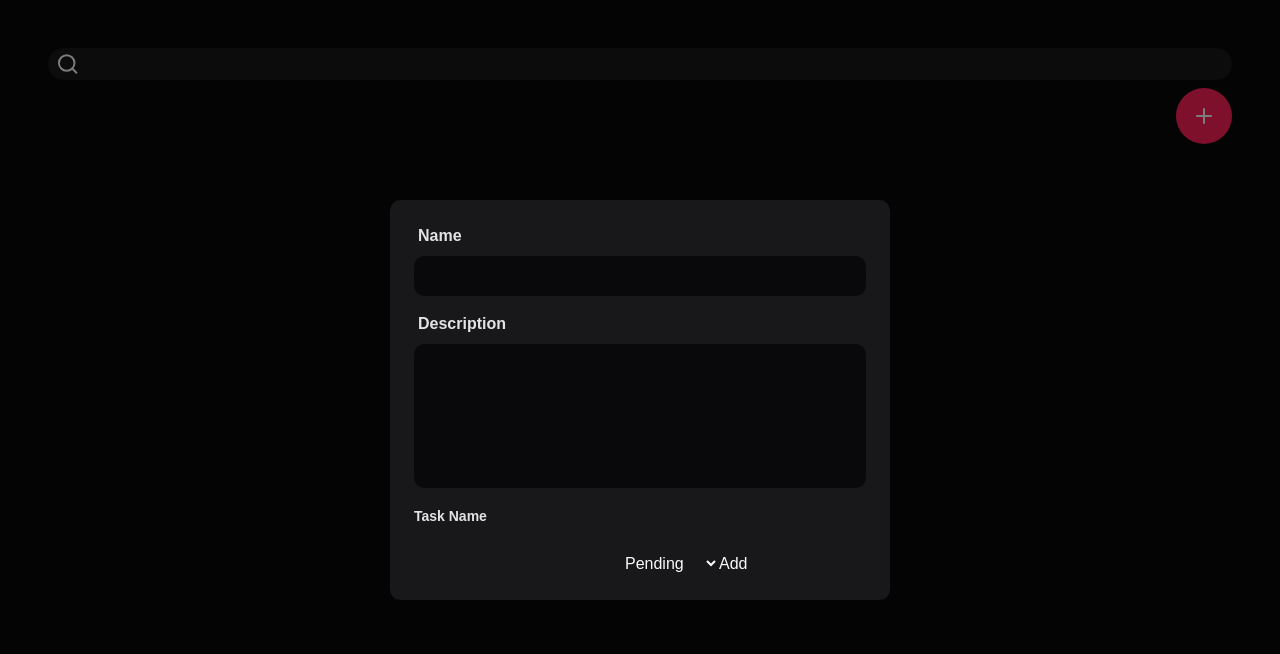
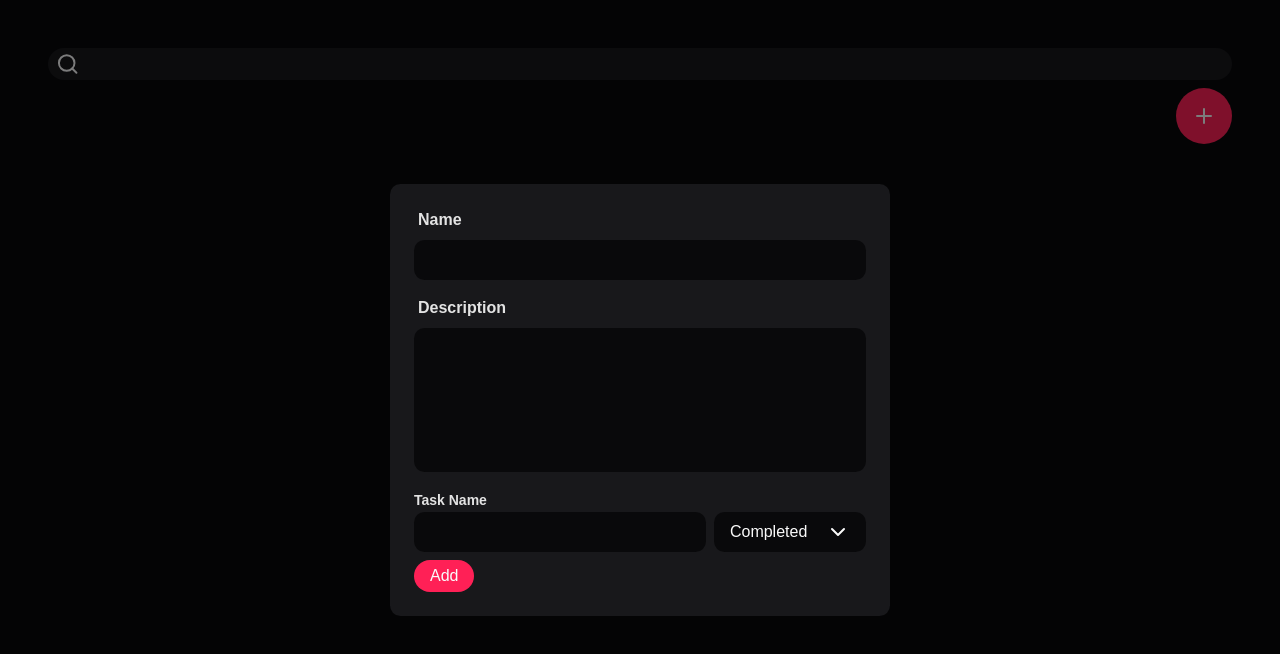
Before and after one commit to Scorpion963/notes, a Next.js app: page / in a window 1280 px wide. Both pictures are taken after a click on the button 1204 px from the left and 116 px from the top of the page. Shown: the top 654 px of the page. Built offline with nearby package versions, Linux system fonts and the light colour scheme.

Commit message:
updated the form

```diff
--- a/package.json
+++ b/package.json
@@ -12,6 +12,7 @@
     "@hookform/resolvers": "^5.2.2",
     "clsx": "^2.1.1",
     "drizzle-orm": "^0.44.7",
+    "framer-motion": "^12.23.25",
     "lucide-react": "^0.555.0",
     "next": "16.0.3",
     "pg": "^8.16.3",
--- a/src/components/AddNoteForm.tsx
+++ b/src/components/AddNoteForm.tsx
@@ -7,6 +7,8 @@ import Input from "./ui/Input";
 import Label from "./ui/Label";
 import TextArea from "./ui/TextArea";
 import Select from "./ui/Select";
+import Button from "./ui/Button";
+import { Plus } from "lucide-react";
 
 const TaskSchema = z.object({
   name: z.string().min(1),
@@ -102,26 +104,36 @@ export default function AddNoteForm() {
 
       <div>
         <Label className="text-sm">Task Name</Label>
-
+        <div className="flex flex-col gap-2">
+          <div className="flex items-center gap-2">
+            <Controller
+              name="addTask.name"
+              control={control}
+              defaultValue={""}
+              render={({ field: { onChange, value } }) => (
+                <Input onChange={onChange} value={value} />
+              )}
+            />
             <Controller
               name="addTask.status"
               control={control}
+              defaultValue={"completed"}
               render={({ field: { onChange, value } }) => (
-            <Select value={value} onChange={onChange} options={[{label: "Pending", value:TASK_STATUSES[0]}, {label: "Completed", value:TASK_STATUSES[1]}]}></Select>
+                <Select
+                  className="w-1/2"
+                  value={value!}
+                  onChange={onChange}
+                  options={[
+                    { label: "Pending", value: TASK_STATUSES[0] },
+                    { label: "Completed", value: TASK_STATUSES[1] },
+                  ]}
+                ></Select>
               )}
             />
-
-        <input {...register(`addTask.name`)} type="text" />
-        <select {...register(`addTask.status`)}>
-          <option className="" value={TASK_STATUSES[0]}>
-            Pending
-          </option>
-          <option className="" value={TASK_STATUSES[1]}>
-            Completed
-          </option>
-        </select>
-        <button
+          </div>
+          <Button
             type="button"
+            className="w-fit px-4"
             onClick={() => {
               const task = getValues("addTask");
               const { success, error } = TaskSchema.safeParse(task);
@@ -134,16 +146,34 @@ export default function AddNoteForm() {
             }}
           >
             Add
-        </button>
+          </Button>
+        </div>
 
-        <ul>
+        <ul className="space-y-2 overflow-y-scroll max-h-[140px]">
           {fields.map((item, index) => (
-            <li key={item.id}>
-              <input {...register(`tasks.${index}.name`)} />
-              <select {...register(`tasks.${index}.status`)}>
-                <option value={TASK_STATUSES[0]}>Pending</option>
-                <option value={TASK_STATUSES[1]}>Completed</option>
-              </select>
+            <li className="flex gap-2" key={item.id}>
+              <Controller
+                name={`tasks.${index}.name`}
+                control={control}
+                render={({ field: { onBlur, onChange, value } }) => (
+                  <Input onBlur={onBlur} onChange={onChange} value={value} />
+                )}
+              />
+              <Controller
+                name={`tasks.${index}.status`}
+                control={control}
+                render={({ field: { onChange, value } }) => (
+                  <Select
+                    className="w-1/2"
+                    onChange={onChange}
+                    value={value!}
+                    options={[
+                      { label: "Pending", value: TASK_STATUSES[0] },
+                      { label: "Completed", value: TASK_STATUSES[1] },
+                    ]}
+                  />
+                )}
+              />
             </li>
           ))}
         </ul>
--- a/src/components/ui/Option.tsx
+++ b/src/components/ui/Option.tsx
@@ -1,8 +1,9 @@
+import cn from "@/lib/cn";
 import { ReactNode } from "react";
 
 
-export default function Option <T>({value, children, onClick} : {value: T, children: ReactNode, onClick: () => void}) {
-    return <li onClick={onClick}>
+export default function Option <T>({value, children, onClick, className} : {value: T, children: ReactNode, onClick: () => void, className?: string}) {
+    return <li className={cn("w-full outline-none bg-background border border-transparent hover:border-primary focus:ring-3 focus:ring-primary px-4 py-2 rounded-lg transition-all cursor-pointer", className)} onClick={onClick}>
         {children}
     </li>
 }
--- a/src/components/ui/Select.tsx
+++ b/src/components/ui/Select.tsx
@@ -2,23 +2,29 @@
 import cn from "@/lib/cn";
 import { useEffect, useRef, useState } from "react";
 import Option from "./Option";
+import { capitalize } from "@/lib/formatters";
+import { AnimatePresence } from "framer-motion";
+import { motion } from "framer-motion";
+import { ChevronDown } from "lucide-react";
 
-type Option <T> = {
+type Option<T> = {
   value: T;
   label: string;
 };
 
 type SelectProps<T> = {
   onChange: (value: T) => void;
-  value: string | undefined;
+  value: string;
   options: Option<T>[];
   defaultIndex?: number;
+  className?: string
 };
 
 export default function Select<T>({
   onChange,
   options,
   value,
+  className,
   defaultIndex = 0,
 }: SelectProps<T>) {
   const [isOpen, setIsOpen] = useState(false);
@@ -37,13 +43,27 @@ export default function Select<T>({
   }, []);
 
   return (
-    <div ref={ref} className="relative">
-      <button type="button" onClick={() => setIsOpen(prev => !prev)}>
-        {value}
+    <div
+      ref={ref}
+      className={cn("relative w-full outline-none bg-background hover:bg-background/90 focus:ring-3 focus:ring-primary px-4 py-2 rounded-lg transition-all", className)}
+    >
+      <button
+        type="button"
+        className="w-full text-left flex justify-between"
+        onClick={() => setIsOpen((prev) => !prev)}
+      >
+        {capitalize(value!)}
+          <ChevronDown className={`${isOpen ? 'rotate-180' : 'rotate-0'} transition-all`} />
       </button>
 
+      <AnimatePresence>
         {isOpen && (
-        <ul className="absolute">
+          <motion.ul
+            initial={{ scale: 0.5, opacity: 0 }}
+            animate={{ scale: 1, opacity: 1 }}
+            exit={{ scale: 0.5, opacity: 0 }}
+            className="absolute inset-0 top-12 w-full z-50"
+          >
             {options.map((item, index) => (
               <Option
                 onClick={() => {
@@ -56,8 +76,9 @@ export default function Select<T>({
                 {item.label}
               </Option>
             ))}
-        </ul>
+          </motion.ul>
         )}
+      </AnimatePresence>
     </div>
   );
 }
--- /dev/null
+++ b/src/lib/formatters.ts
@@ -0,0 +1,3 @@
+export function capitalize(s: string) {
+  return s[0].toUpperCase() + s.slice(1);
+}
```
Also changed, not shown: 1 other file (tests, documents, lock files or other folders). Lines whose indentation alone changed are shown as unchanged.
